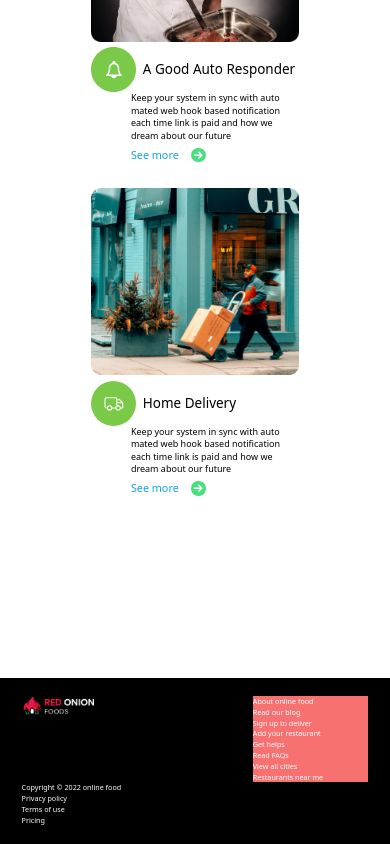
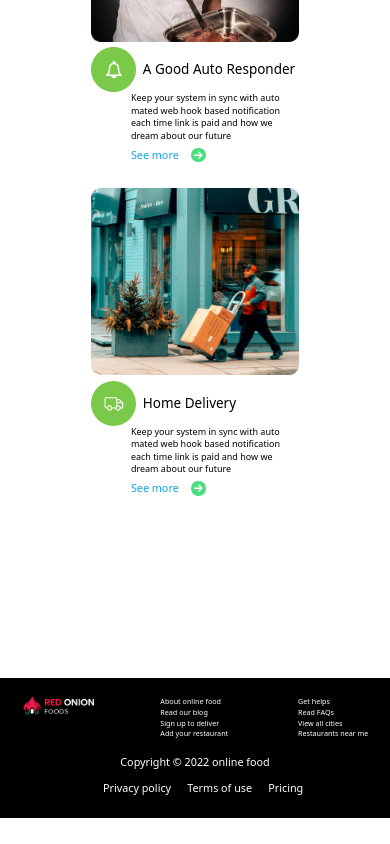
Before and after one commit to MdIbrahimKholil7/red-onion-restaurant, a React (Create React App) app: page / in a window 390 px wide. Shown: the part 2799-3643 px from the top of the page. After the commit the page ends 3617 px from the top, so only its background shows below. Built offline with nearby package versions, Linux system fonts and the light colour scheme.

Commit message:
footer complete

```diff
--- a/src/components/Shared/Footer/Footer.css
+++ b/src/components/Shared/Footer/Footer.css
@@ -2,3 +2,15 @@
     display: grid;
     grid-template-columns: 4fr 2fr;
 }
+@media screen and (max-width:640px){
+    .footer-container{
+        display: grid;
+        grid-template-columns: 2fr 2fr;
+    }
+}
+@media screen and (max-width:450px){
+    .footer-container{
+        display: grid;
+        grid-template-columns: 2fr 3fr;
+    }
+}
--- a/src/components/Shared/Footer/Footer.js
+++ b/src/components/Shared/Footer/Footer.js
@@ -7,11 +7,11 @@ const Footer = () => {
     return (
         <div className='bg-black py-10 text-white mt-[20rem]'>
             <section className='container '>
-                <div className='footer-container'>
+                <div className='footer-container sm:grid-cols-2'>
                     <div>
                         <img className='w-[10rem]' src={logo} alt="" />
                     </div>
-                    <div className='bg-red-400 md:flex lg:block justify-between'>
+                    <div className= 'flex sm:flex md:flex  justify-between'>
                         <div >
                             <p>About online food</p>
                             <p>Read our blog</p>
@@ -27,12 +27,12 @@ const Footer = () => {
                     </div>
                 </div>
                 <div>
-                    <div>
-                       <p> Copyright &copy; {year} online food</p>
-                       <div>
-                           <p>Privacy policy</p>
-                           <p>Terms of use</p>
-                           <p>Pricing</p>
+                    <div className='md:flex sm:flex text-center sm:text-0 justify-between items-center mt-9'>
+                       <p className='text-2xl'> Copyright &copy; {year} online food</p>
+                       <div className='flex text-2xl text-center justify-center mt-6 md:mt-0 sm:mt-6 pb-3 sm:pb-0 md:pb-0'>
+                           <p className='ml-9'>Privacy policy</p>
+                           <p className='ml-9'>Terms of use</p>
+                           <p className='ml-9'>Pricing</p>
                        </div>
                     </div>
                 </div>
```
